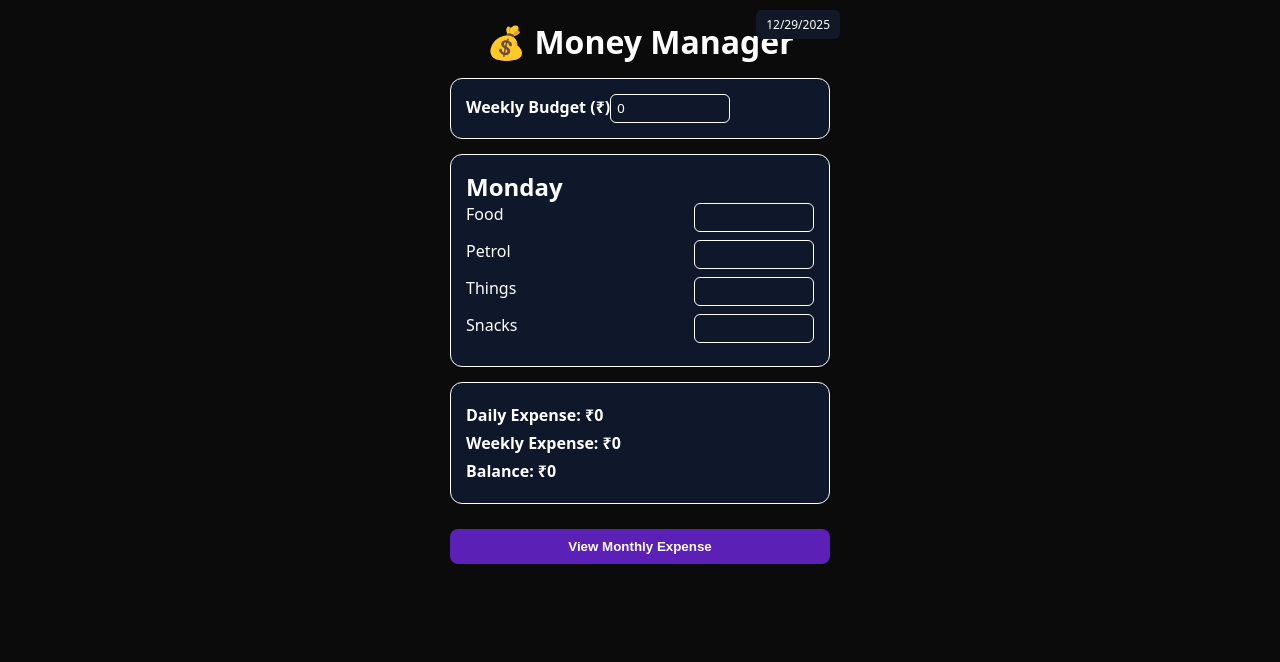
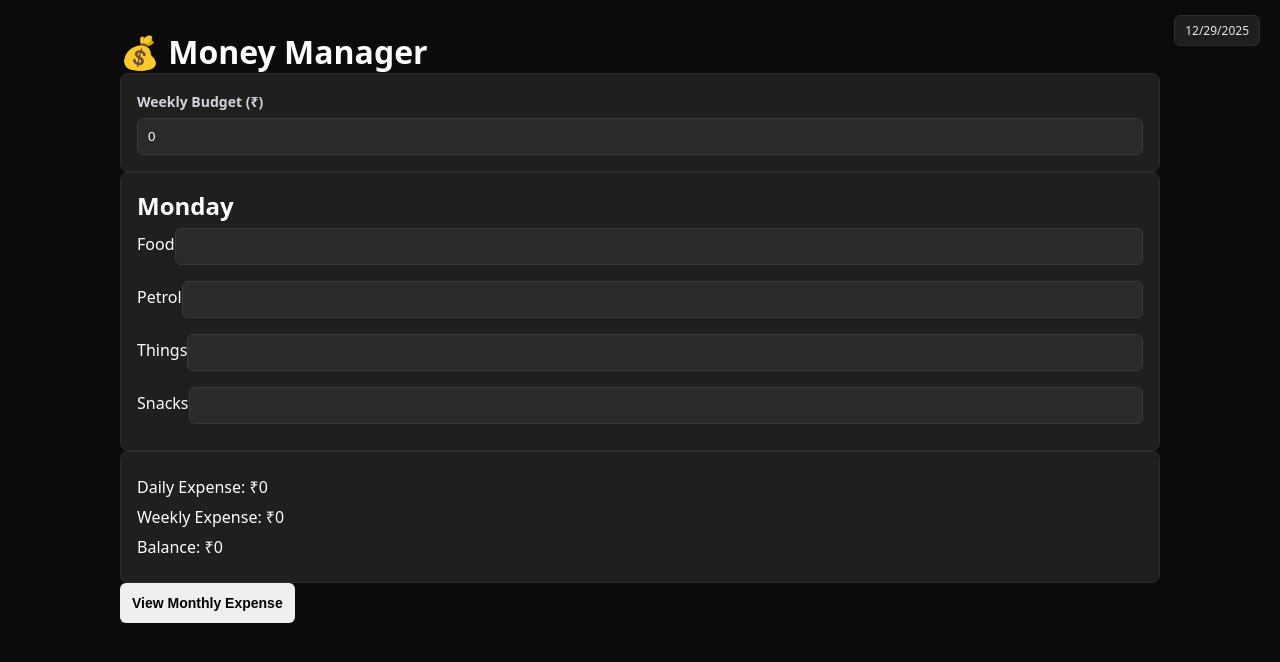
Before and after one commit to RadhakrishnanSA/Money_manager, a React (Vite) app: page / in a window 1280 px wide. Shown: the top 662 px of the page. Built offline with nearby package versions, Linux system fonts and the light colour scheme.

Commit message:
Update App.css

```diff
--- a/src/App.css
+++ b/src/App.css
@@ -1,74 +1,112 @@
 .container {
-  max-width: 420px;
+  max-width: 1100px;
   margin: auto;
-  padding: 20px;
-  position: relative;
+  padding: 30px;
+}
+
+/* Header */
+.header {
+  text-align: center;
+  margin-bottom: 20px;
+}
+
+.header h1 {
+  font-size: 28px;
+  font-weight: 600;
+}
+
+/* Layout */
+.grid {
+  display: grid;
+  grid-template-columns: 1fr 1fr;
+  gap: 20px;
+}
+
+/* Cards */
+.card {
+  background: #1f1f1f;
+  border-radius: 8px;
+  padding: 16px;
+  border: 1px solid #2d2d2d;
+}
+
+/* Labels */
+label {
+  font-size: 14px;
+  color: #d1d5db;
+}
+
+/* Inputs */
+input {
+  width: 100%;
+  margin-top: 6px;
+  padding: 10px;
+  background: #2a2a2a;
+  border: 1px solid #3a3a3a;
+  border-radius: 6px;
+  color: white;
+}
+
+/* Day title */
+.day-title {
+  font-size: 18px;
+  margin-bottom: 10px;
+}
+
+/* Row */
+.row {
+  display: flex;
+  justify-content: space-between;
+  align-items: center;
+  margin-bottom: 10px;
+}
+
+.row span {
+  text-transform: capitalize;
+}
+
+/* Buttons */
+.actions {
+  display: flex;
+  gap: 10px;
+  margin-top: 15px;
+}
+
+button {
+  flex: 1;
+  padding: 12px;
+  border-radius: 6px;
+  border: none;
+  cursor: pointer;
+  font-weight: 600;
+  font-size: 14px;
+}
+
+button.clear {
+  background: #4b4b4b;
+  color: white;
+}
+
+button.submit {
+  background: #f97316;
+  color: white;
+}
+
+/* Summary */
+.summary p {
+  margin: 8px 0;
+  font-weight: 500;
 }
 
 /* Date box */
 .date-box {
   position: absolute;
-  top: 10px;
-  right: 10px;
-  background: #111827;
+  top: 15px;
+  right: 20px;
+  background: #1f1f1f;
+  border: 1px solid #2d2d2d;
   padding: 6px 10px;
   border-radius: 6px;
   font-size: 12px;
-  color: white;
+  color: #e5e7eb;
 }
-
-/* Heading */
-h1 {
-  text-align: center;
-  margin-bottom: 15px;
-}
-
-/* Card */
-.card {
-  background: #0f172a;
-  padding: 15px;
-  margin-bottom: 15px;
-  border-radius: 12px;
-  border: 1px solid white;
-}
-
-/* Rows */
-.row {
-  display: flex;
-  justify-content: space-between;
-  margin-bottom: 8px;
-}
-
-.row span {
-  width: 80px;
-  text-transform: capitalize;
-}
-
-/* Inputs */
-input {
-  width: 120px;
-  padding: 6px;
-  background: transparent;
-  border: 1px solid white;
-  border-radius: 6px;
-  color: white;
-}
-
-/* Button */
-button {
-  width: 100%;
-  padding: 10px;
-  background: #5b21b6;
-  border: none;
-  border-radius: 8px;
-  color: white;
-  font-weight: bold;
-  cursor: pointer;
-  margin-top: 10px;
-}
-
-/* Summary text */
-.summary p {
-  margin: 6px 0;
-  font-weight: bold;
-}
```
